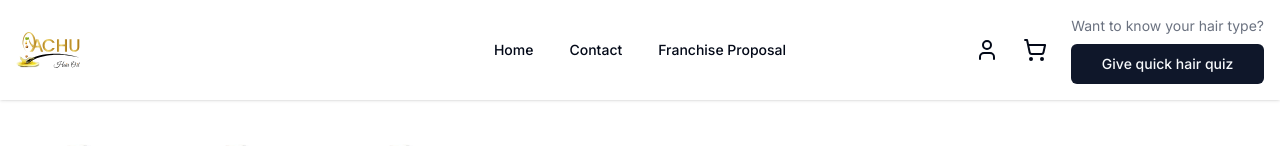
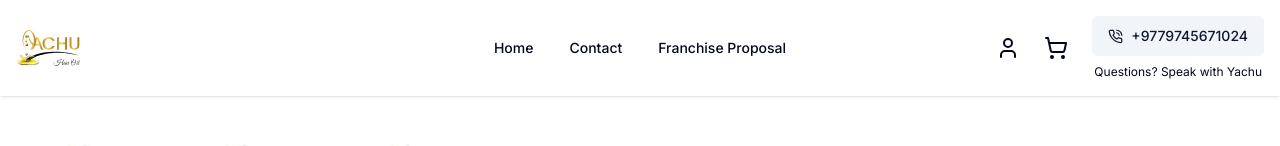
Before and after one commit to manavkhadka0/yachu, a Next.js app: page / in a window 1280 px wide. Shown: the top 146 px of the page. Built offline with nearby package versions, Linux system fonts and the light colour scheme.

Commit message:
contact number button on navbar

```diff
--- a/app/page.tsx
+++ b/app/page.tsx
@@ -8,7 +8,6 @@ import FlowerDivider from "@/components/custom-ui/FlowerDivider";
 import Hero from "@/components/hero/Hero";
 import Ingredients from "@/components/ingredients/Ingredients";
 import ProductShowcase from "@/components/product/ProductShowcase";
-import VideoShowcase from "@/components/video/VideoShowcase";
 
 export default function Home() {
   return (
@@ -22,7 +21,7 @@ export default function Home() {
       <OurTeam />
       <FlowerDivider />
       <BlogSection />
-      <VideoShowcase />
+      {/* <VideoShowcase /> */}
       <FlowerDivider />
       <div className="container mb-20 mt-10">
         <div className=" flex justify-center flex-col max-w-3xl mx-auto mb-16">
--- a/components/header/navbar/NavActions.tsx
+++ b/components/header/navbar/NavActions.tsx
@@ -1,7 +1,11 @@
 import { Button } from "@/components/ui/button";
 import { Sheet, SheetTrigger, SheetContent } from "@/components/ui/sheet";
-import { Routes } from "@/utils/routes";
-import { MenuIcon, ShoppingCartIcon, UserIcon } from "lucide-react";
+import {
+  MenuIcon,
+  PhoneCallIcon,
+  ShoppingCartIcon,
+  UserIcon,
+} from "lucide-react";
 import Link from "next/link";
 import NavMenusMobile from "./NavMenusMobile";
 
@@ -14,13 +18,13 @@ const NavActions = () => {
       <Button variant={"ghost"} size={"icon"} className="lg:block hidden">
         <ShoppingCartIcon />
       </Button>
-      <div className=" hidden lg:flex gap-2 flex-col">
-        <p className="text-sm text-gray-500">Want to know your hair type?</p>
-        <Link href={Routes.survey.root} legacyBehavior passHref>
-          <Button className="lg:inline-flex hidden">
-            Give quick hair quiz
+      <div className=" hidden lg:flex gap-2 flex-col items-center">
+        <Link href={"tel:+9779745671024"}>
+          <Button className="  inline-flex gap-2 " variant={"secondary"}>
+            <PhoneCallIcon size={15} /> +9779745671024{" "}
           </Button>
         </Link>
+        <p className="text-xs">Questions? Speak with Yachu</p>
       </div>
       <div className=" lg:hidden block">
         <Sheet>
```
